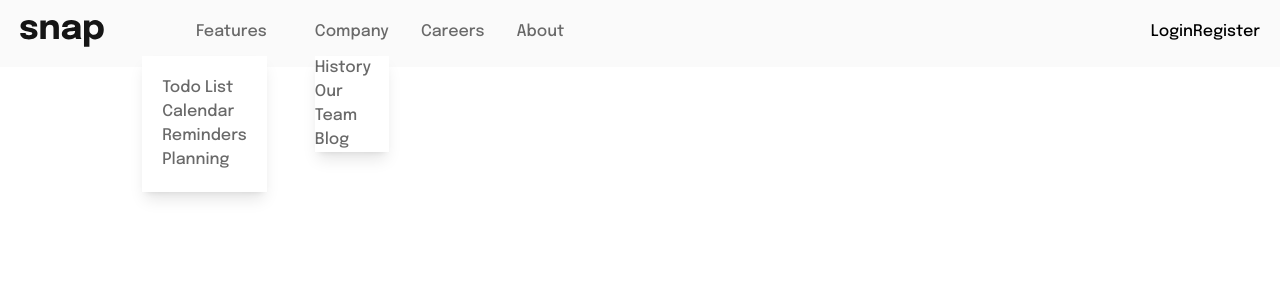
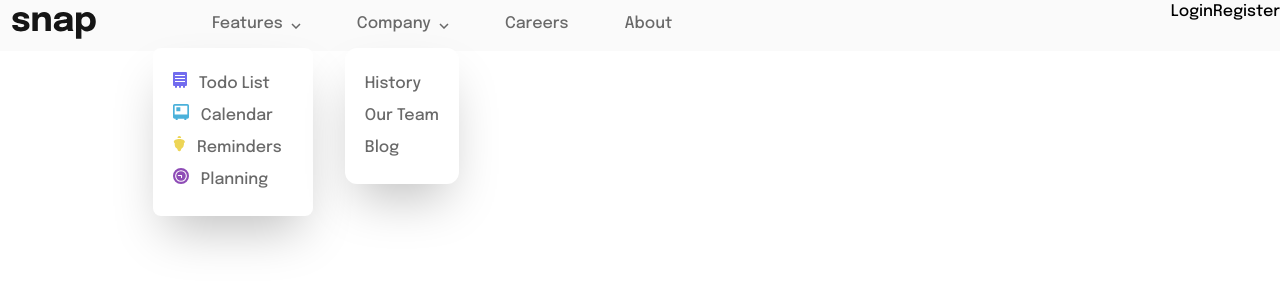
Before and after one commit to Jengas2015/fem-react-01, a React (Vite) app: page / in a window 1280 px wide. Shown: the top 300 px of the page. Built offline with nearby package versions, Linux system fonts and the light colour scheme.

Commit message:
Update Navbar.jsx
Added rotational animation for arrows along with additional stylings

```diff
--- a/src/components/Navbar.jsx
+++ b/src/components/Navbar.jsx
@@ -1,42 +1,49 @@
 import React from 'react'
 import logo from '../assets/logo.svg'
+import downArrow from '../assets/icon-arrow-down.svg'
+import toDo from '../assets/icon-todo.svg'
+import calendar from '../assets/icon-calendar.svg'
+import reminder from '../assets/icon-reminders.svg'
+import planning from '../assets/icon-planning.svg'
+
+
 function Navbar() {
     return (
-        <div className='flex justify-between p-5'>
+        <div className='flex justify-between'>
 
             <div className="menu-items flex justify-start">
-            <img src={logo} alt="logo" className='max-h-7' />
+            <img src={logo} alt="logo" className='p-3' />
                 <ul className='menu-container flex ml-3 text-mediumGray'>
-                    <ul className='ml-20 relative items-start'>
-                        Features
-                        <ul className='sub-menu mt-3 bg-white absolute shadow-lg p-5 right-0' >
-                            <li>
-                                Todo List
+                    <ul className='flex ml-20 relative [&_img]:hover:rotate-180 [&_ul]:hover:block p-3 cursor-pointer hover:text-almostBlack'>
+                        Features <img className='downArrow self-center ml-2 transition' src={downArrow} />
+                        <ul className='sub-menu mt-9 bg-white absolute shadow-2xl p-5 right-0 rounded-lg w-40 text-start text-mediumGray' >
+                            <li className='flex py-1'>
+                                <img className='mr-3 h-4 rotate-180' src={toDo} />Todo List
                             </li>
-                            <li>
-                                Calendar
+                            <li className='flex py-1'>
+                            <img className='mr-3 h-4 rotate-180' src={calendar} />Calendar
                             </li>
-                            <li>
-                                Reminders
+                            <li className='flex py-1'>
+                            <img className='mr-3 h-4 rotate-180' src={reminder} />Reminders
                             </li>
-                            <li>
-                                Planning
+                            <li className='flex py-1'>
+                            <img className='mr-3 h-4 rotate-180' src={planning} />Planning
                             </li>
                         </ul>
 
                     </ul >
-                    <ul className='ml-12 relative'>
-                        Company
-                        <div className='sub-menu mt-3 bg-white absolute shadow-lg'>
-                            <li>History</li>
-                            <li>Our Team</li>
-                            <li>Blog</li>
+                    <ul className='flex ml-8 relative [&_img]:hover:rotate-180 [&_ul]:hover:block p-3 cursor-pointer hover:text-almostBlack'>
+                        Company <img className='self-center ml-2 transition' src={downArrow} />
+                        <div className='sub-menu mt-9 bg-white absolute shadow-2xl p-5 left-0 rounded-xl text-mediumGray'>
+                            <li className='py-1'>History</li>
+                            <li className='py-1'>Our Team</li>
+                            <li className='py-1'>Blog</li>
                         </div>
                     </ul>
-                    <ul className='ml-8'>
+                    <ul className='ml-8 p-3 cursor-pointer hover:text-almostBlack'>
                         Careers
                     </ul>
-                    <ul className='ml-8'>
+                    <ul className='ml-8 p-3 cursor-pointer hover:text-almostBlack'>
                         About
                     </ul>
                 </ul>
```
